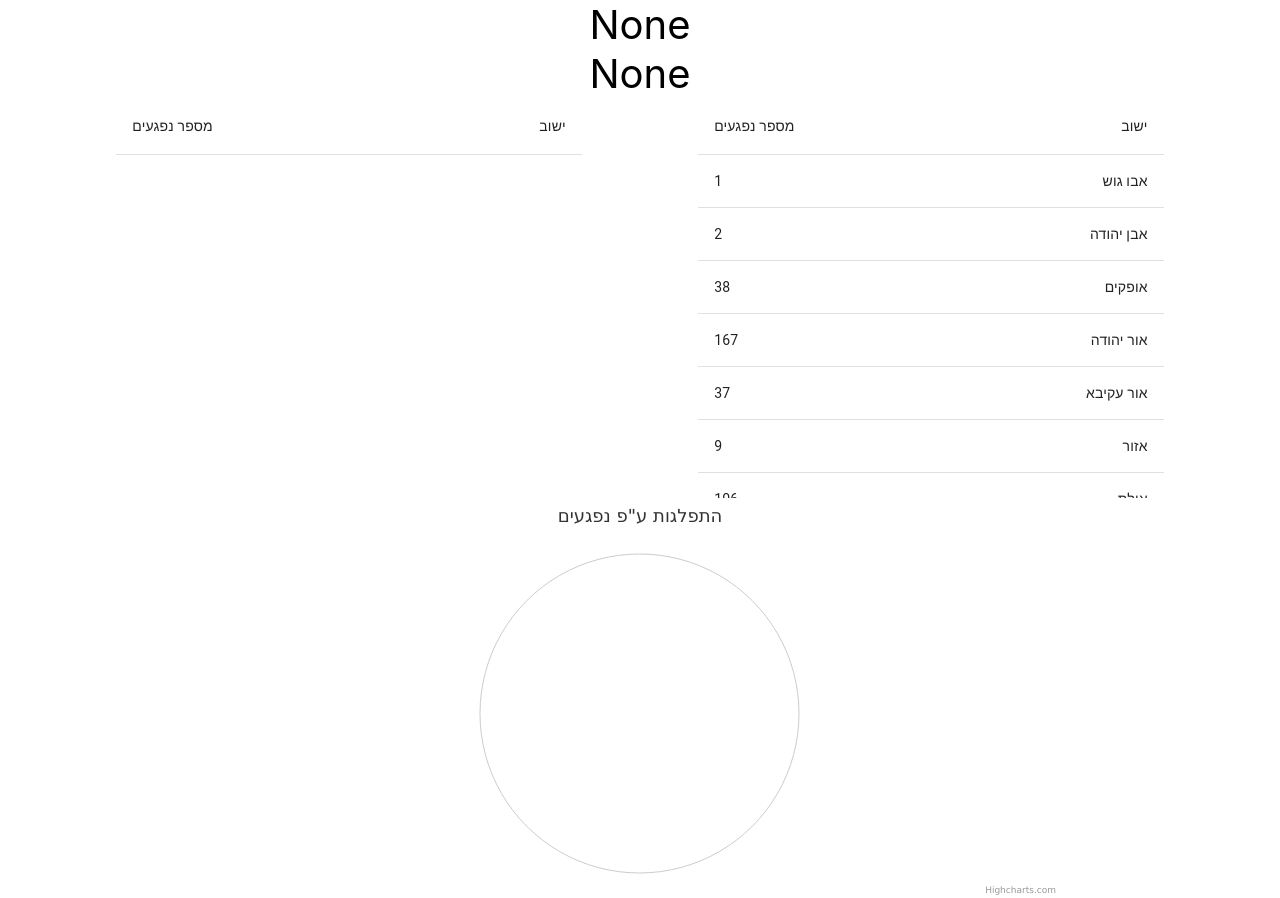
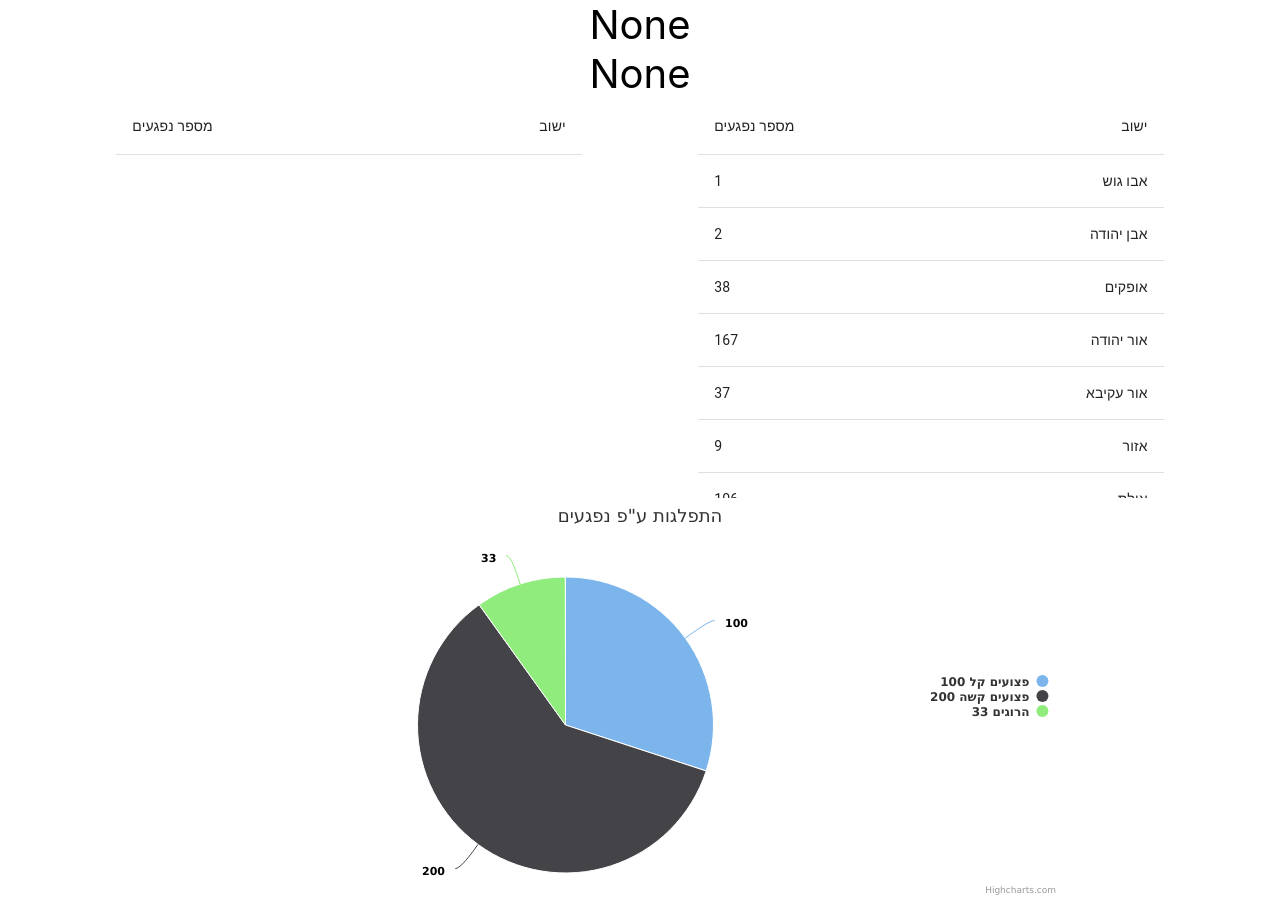
Before and after one commit to omertalmi5/anyway-reports, a React (Create React App) app: page / in a window 1280 px wide. Built offline with nearby package versions, Linux system fonts and the light colour scheme.

Commit message:
Break into components

```diff
--- a/src/App.js
+++ b/src/App.js
@@ -1,8 +1,9 @@
 import React, { useState } from 'react';
 import _ from 'lodash';
 import './App.scss';
-import CircleChart from './CircleChart';
-import MyTable from './MyTable';
+import Charts from './Displays/Charts';
+import Map from './Displays/Map';
+import Tables from './Displays/Tables';
 
 import data from './data/data';
 
@@ -11,16 +12,16 @@ function App() {
     const [currentCity, setCity] = useState(null);
     const [currentSchool, setSchool] = useState(null);
 
-    function cityRowClicked(cityRow) {
+    function onCitySelect(cityRow) {
         setSchool(null);
         setCity(cityRow.name);
     }
 
-    function schoolRowClicked(school) {
+    function onSchoolSelect(school) {
         setSchool(school);
     }
 
-    let yishuvTotal = _(data)
+    let cityList = _(data)
         .groupBy('school_yishuv_name')
         .mapValues(schools => _.sumBy(schools, (school) => {
             return school.total_injured_killed_count;
@@ -32,10 +33,9 @@ function App() {
         .sortBy('name')
         .value();
 
-    let schoolRowsForTable = [];
-    let rowsForChartSummary = [];
+    let schoolList = [];
     if (currentCity) {
-        schoolRowsForTable = _(data)
+        schoolList = _(data)
             .filter(school => school.school_yishuv_name === currentCity)
             .groupBy('school_name')
             .mapValues(schoolInstances => {
@@ -55,43 +55,22 @@ function App() {
             .value();
     }
 
-    //TODO: Figure out these numbers!!!
-    let lightInjured = _.sumBy(rowsForChartSummary, 'severly_injured_count');
-    let heavyInjured = _.sumBy(rowsForChartSummary, 'light_injured_count');
-    let killed = _.sumBy(rowsForChartSummary, 'killed_count');
-
-
     return (
     <div className="App">
         <div className="title">{currentCity || 'None'}</div>
-        <div className="title">{currentSchool ? currentSchool.school_name  : 'None'}</div>
-        <div className="data-tables">
-            <div className="spacer" />
-            <div className='a-table'>
-                <MyTable rows={schoolRowsForTable} onRowClick={schoolRowClicked}/>
-            </div>
-            <div className="spacer" />
-            <div className='a-table'>
-                <MyTable rows={yishuvTotal} className='a-table' onRowClick={cityRowClicked}/>
-            </div>
-            <div className="spacer" />
-        </div>
-        {currentSchool && <div className="data-map">
-            <div className="spacer" />
-            <iframe title="map" src={currentSchool.link} />
-            <div className="spacer" />
-        </div>}
-        <div className="data-charts">
-            <div className="spacer" />
-            <div className="chart">
-                <CircleChart slices={_.compact([
-                    lightInjured && {name: "פצועים קל", value: 100},
-                    heavyInjured && {name: "פצועים קשה", value: 200},
-                    killed && {name: "הרוגים", value: 33},
-                ])}/>
-            </div>
-            <div className="spacer" />
-        </div>
+        <div className="title">{currentSchool ? currentSchool.name  : 'None'}</div>
+        <Tables data={data}
+                cityList={cityList}
+                onCitySelect={onCitySelect}
+                schoolList={schoolList}
+                onSchoolSelect={onSchoolSelect}
+                />
+        {currentSchool && <Map link={currentSchool.link}/>}
+        <Charts series={[
+            {name: "פצועים קל", value: 100},
+            {name: "פצועים קשה", value: 200},
+            {name: "הרוגים", value: 33},
+        ]}/>
     </div>
     );
 }
--- /dev/null
+++ b/src/Displays/Charts.js
@@ -0,0 +1,17 @@
+import React from 'react';
+import CircleChart from "../CircleChart";
+import _ from "lodash";
+
+function Charts(props) {
+    return (
+        <div className="data-charts">
+            <div className="spacer" />
+            <div className="chart">
+                <CircleChart slices={_.compact(props.series)}/>
+            </div>
+            <div className="spacer" />
+        </div>
+    );
+}
+
+export default Charts;
--- /dev/null
+++ b/src/Displays/Map.js
@@ -0,0 +1,13 @@
+import React from 'react';
+
+function Map(props) {
+    return (
+        <div className="data-map">
+            <div className="spacer" />
+            <iframe title="map" src={props.link} />
+            <div className="spacer" />
+        </div>
+    )
+}
+
+export default Map;
--- /dev/null
+++ b/src/Displays/Tables.js
@@ -0,0 +1,21 @@
+import React from 'react';
+import MyTable from "../MyTable";
+
+function Tables(props) {
+
+    return (
+        <div className="data-tables">
+            <div className="spacer" />
+            <div className='a-table'>
+                <MyTable rows={props.schoolList} onRowClick={props.onSchoolSelect}/>
+            </div>
+            <div className="spacer" />
+            <div className='a-table'>
+                <MyTable rows={props.cityList} className='a-table' onRowClick={props.onCitySelect}/>
+            </div>
+            <div className="spacer" />
+        </div>
+    )
+}
+
+export default Tables;
```
